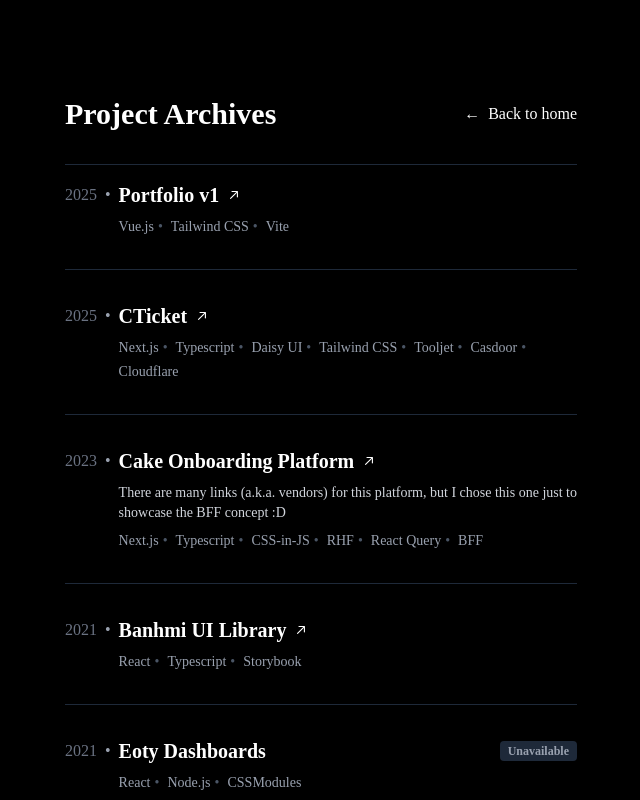
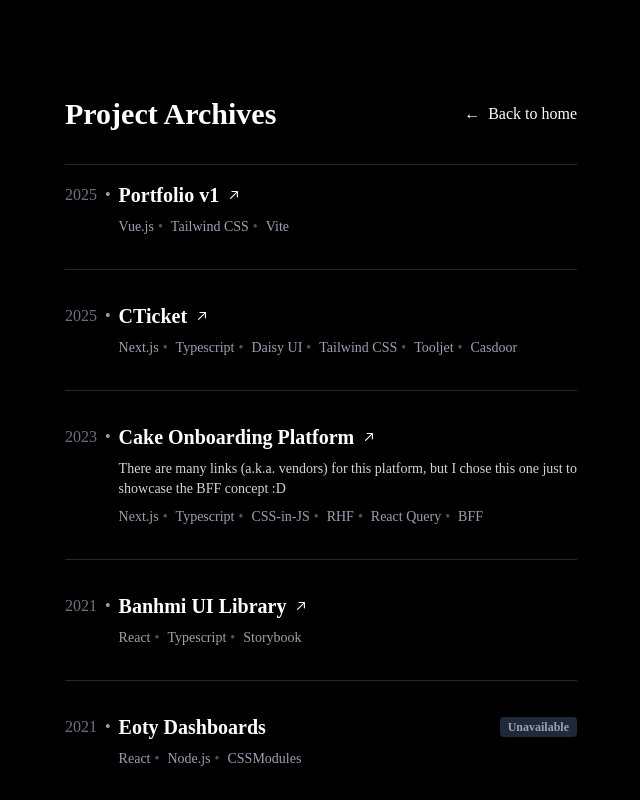
Before and after one commit to thai-ho/portfolio, a Vue app: page /all-projects in a window 1280 px wide. Shown: the top 800 px of the page, without its empty margins (319-959 px from the left). Built offline with nearby package versions, Linux system fonts and the light colour scheme.

Commit message:
update some content

```diff
--- a/v1/src/components/AllProjects.vue
+++ b/v1/src/components/AllProjects.vue
@@ -15,7 +15,6 @@ const projects = [
       "Tailwind CSS",
       "Tooljet",
       "Casdoor",
-      "Cloudflare",
     ],
     sourceLink: "https://cticket.vn/",
     year: "2025",
```
